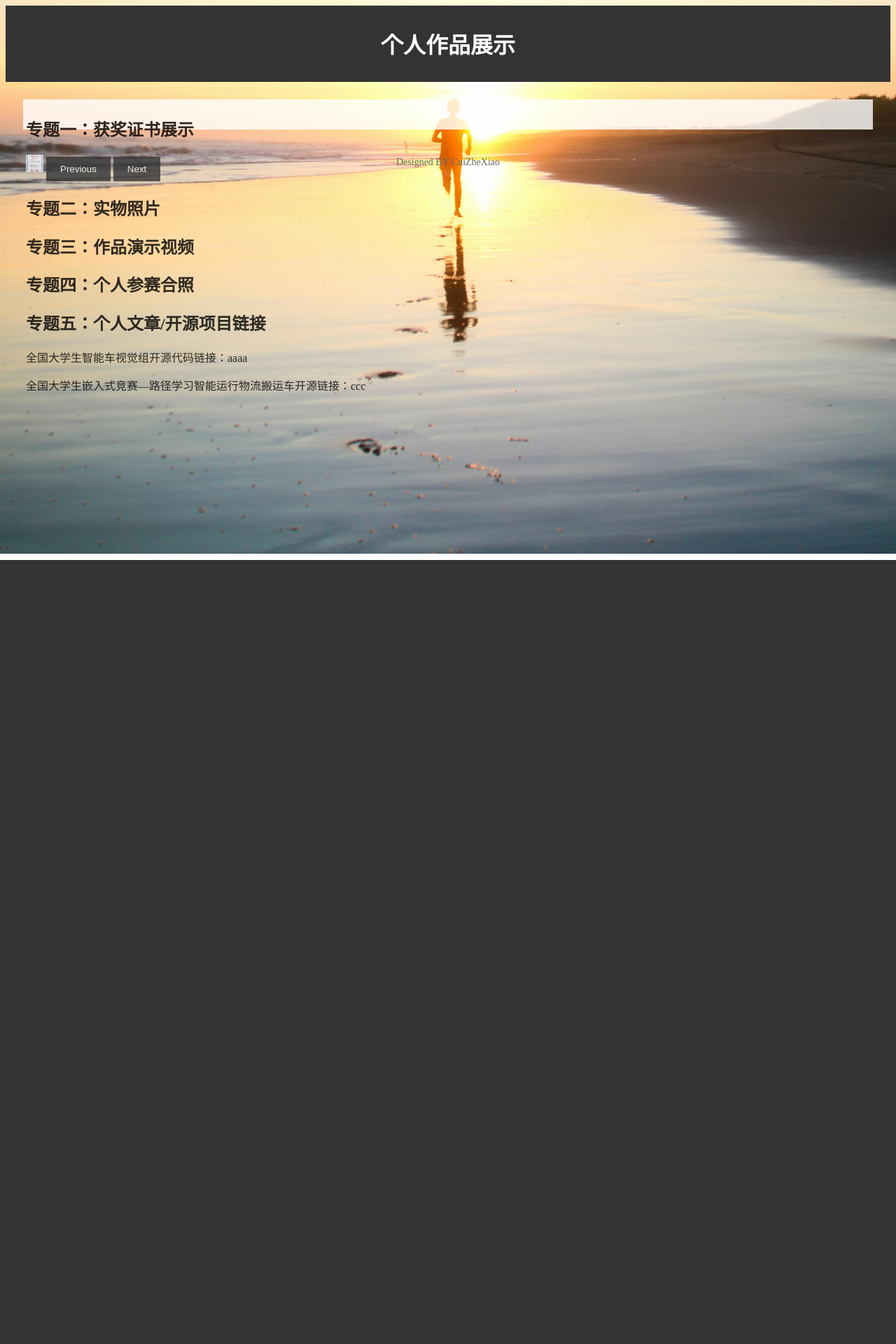
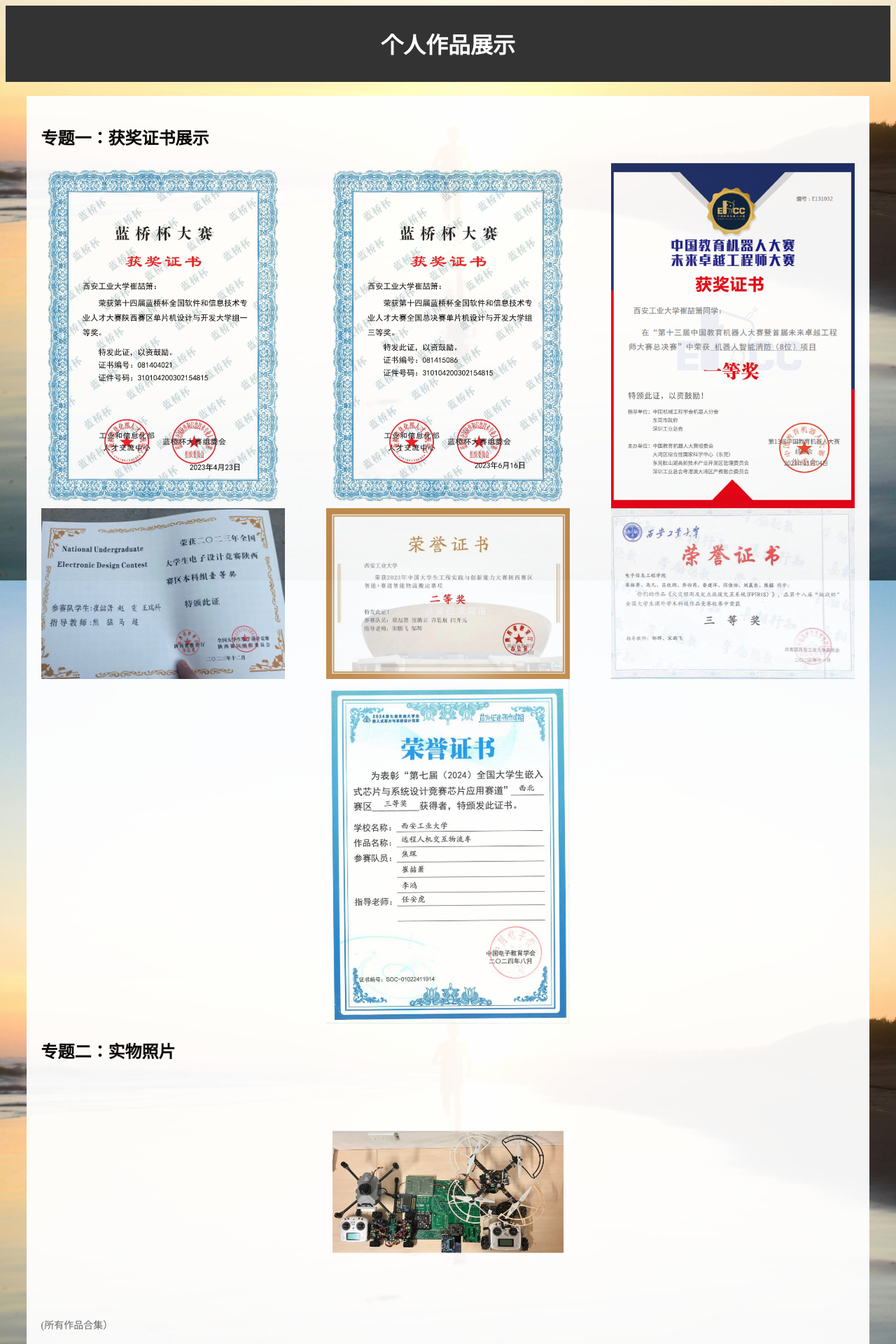
Before and after one commit to TonyDDcui/Self_Introduction, a PHP site: page / in a window 1280 px wide. Shown: the top 1920 px of the page at 70% size. Before the commit the page ends 800 px from the top, so only its background shows below. Run offline with PHP 8.4, Linux system fonts and the light colour scheme.

Commit message:
新增功能

```diff
--- a/index.html
+++ b/index.html
@@ -11,20 +11,35 @@
         <h1>个人作品展示</h1>
     </header>
     <main>
+	<div class = "word_board">
     		<div class = "transbox">
             			<h2>专题一：获奖证书展示</h2>
-	    <img src = "cert_img/img2.jpg" alt = "Img1" class = "picture">
-	    <button class = "prev-btn">Previous</button>
-	    <button class = "prev-btn">Next</button>
+<div class = "space_container">
+	    			<img src = "cert_img/img1.jpg" alt = "Img1" class = "picture">
+				<img src = "cert_img/img2.jpg" alt = "Img2" class = "picture">
+				<img src = "cert_img/img5.png" alt = "Img5" class = "picture">
+</div>
+<div class = "space_container">
+				<img src = "cert_img/img4.jpg" alt = "Img4" class = "picture">
+				<img src = "cert_img/img3.jpg" alt = "Img3" class = "picture">
+				<img src = "cert_img/img7.png" alt = "Img7" class = "picture">
+</div>
+<img src = "cert_img/img6.jpg" alt = "Img6" class = "picture3">
             			<h2>专题二：实物照片</h2>
+	    			<img src = "real_img/img1.jpg" alt = "Img1" class = "picture2">
+				<p class = "designed-by">(所有作品合集）</p>
+	    			<img src = "real_img/img2.jpg" alt = "Img2" class = "picture2">
+	    			<img src = "real_img/img3.jpg" alt = "Img3" class = "picture2">
+	    			<img src = "real_img/img4.jpg" alt = "Img4" class = "picture3">
             			<h2>专题三：作品演示视频</h2>
             			<h2>专题四：个人参赛合照</h2>
             			<h2>专题五：个人文章/开源项目链接</h2>
 	    			<p>全国大学生智能车视觉组开源代码链接：aaaa</p>
 	    			<p>全国大学生嵌入式竞赛—路径学习智能运行物流搬运车开源链接：ccc</p>
-    </div>
 				<footer>
 						<p class="designed-by">Designed BY CuiZheXiao</p>
 				</footer>
+    		</div>
+	</div>
 </body>
 </html>
--- a/styles.css
+++ b/styles.css
@@ -2,7 +2,7 @@
     background-image: url('background.jpg');
     background-size: 100%;
     background-position: center;
-    background-repeat: no-repeat;
+    background-repeat: repeat;
     background-attachment: scroll;
 }
 
@@ -14,9 +14,33 @@
 }
 
 .picture{
-    width: 25px;
-    height: 25px;
+    max-width: 30%; /* 每个图片的最大宽度为容器宽度的50% */
+    max-height: 30%;
     object-fit: cover;
+}
+
+.picture3{
+display: flex;
+    justify-content: center; /* 水平居中 */
+    max-width: 30%; /* 每个图片的最大宽度为容器宽度的50% */
+    max-height: 30%;
+    object-fit: cover;
+	margin: auto;
+}
+
+.space_container{
+    display: flex;
+    justify-content: space-between; /* 子元素在容器中均匀分布 */
+    width: 100%;
+}
+
+.picture2{
+	display: flex ;
+	transform: rotate(90deg); /* 将图片旋转90度 */
+    	max-width: 15%; /* 每个图片的最大宽度为容器宽度的50% */
+    	max-height: 15%;
+    	object-fit: cover;
+	margin: auto;
 }
 
 main {
@@ -24,21 +48,19 @@
 }
 
 .transbox{
-	width:35 px;
-	height: 35px;
-	margin: 5px 5px ;
+    width: 95%;
+    height: 100%;
+    padding: 20px;
 	background-color: #ffffff ;
-	border: 4px solid #FFFFFF ;
-	opacity: 0.8 ;
+	border: 1px solid #FFFFFF ;
+	opacity: 0.95 ;
 }
 
-section {
-    margin-bottom: 20px;
-}
-
-input[type="file"] {
-    display: block;
-    margin-bottom: 10px;
+.word_board{
+    display: flex;
+    justify-content: center; /* 水平居中 */
+    align-items: center; /* 垂直居中 */
+    height: 100%;
 }
 
 button {
@@ -49,27 +71,13 @@
     cursor: pointer;
 }
 
-button:hover {
-    background-color: #555;
-}
-
 footer {
     text-align: center; /* 使文本居中 */
     padding: 20px; /* 添加一些内边距 */
-    /*background-color: #f0f0f0; 设置背景颜色 */
+    background-color: #f0f0f0; 设置背景颜色
 }
 
 .designed-by {
     font-size: 14px; /* 设置字体大小 */
     color: #666; /* 设置字体颜色 */
 }
-
-#fileList {
-    margin-top: 10px;
-}
-
-#fileList img,
-#fileList video {
-    max-width: 100%;
-    margin-top: 10px;
-}
```
Also changed, not shown: cert_img/img1.jpg, cert_img/img2.jpg, cert_img/img3.jpg, cert_img/img4.jpg (added), cert_img/img5.png (added), cert_img/img6.jpg (added), cert_img/img7.png (added), real_img/img1.jpg (added), real_img/img2.jpg (added), 2 other files. Lines whose indentation alone changed are shown as unchanged.
